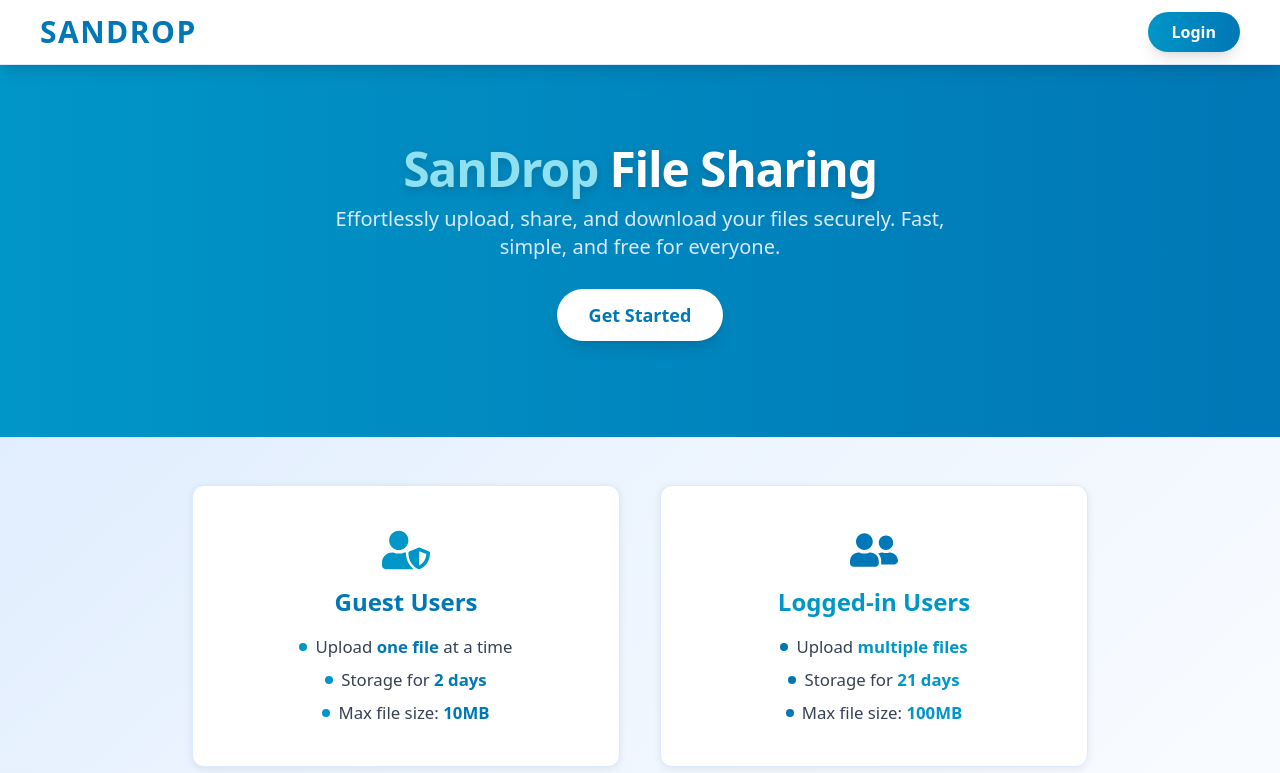
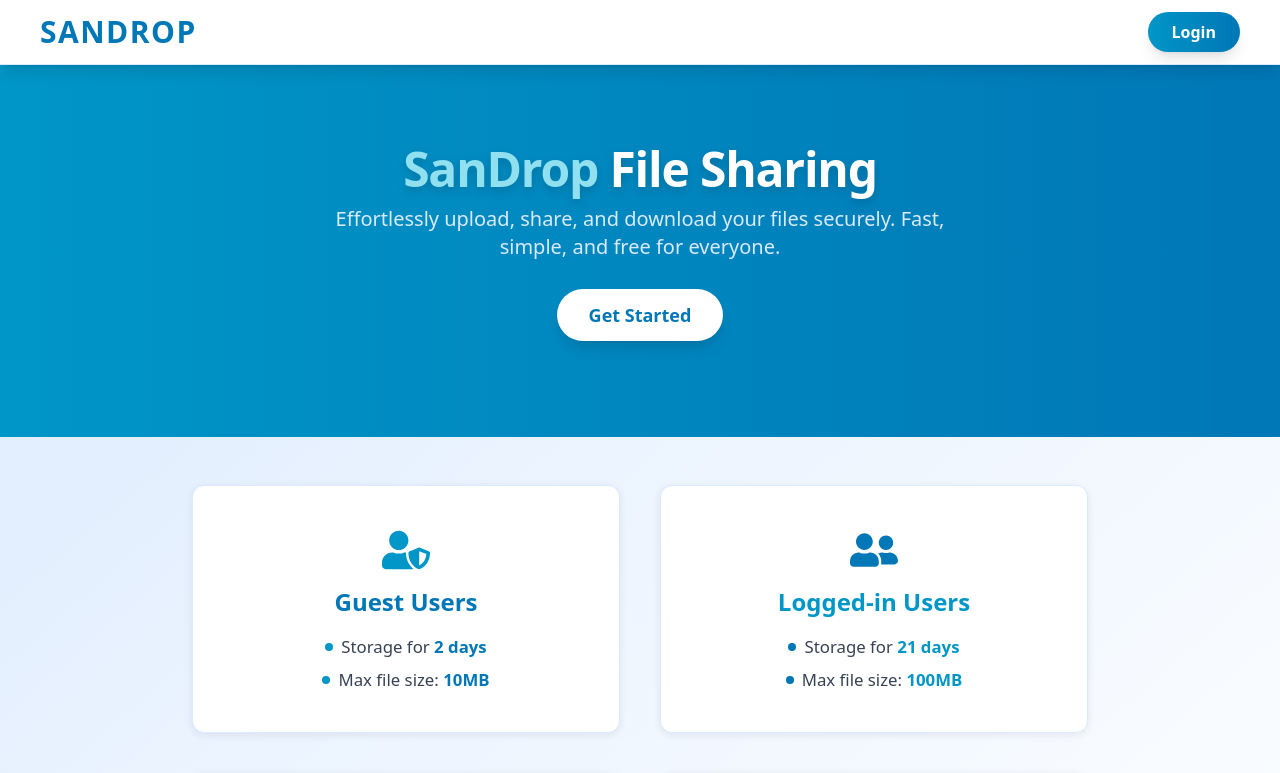
Before and after one commit to sandeshshinde30/SanDrop, a React (Vite) app: page / in a window 1280 px wide. Shown: the top 773 px of the page. Built offline with nearby package versions, Linux system fonts and the light colour scheme.

Commit message:
Change in user policy

```diff
--- a/src/pages/homePage.jsx
+++ b/src/pages/homePage.jsx
@@ -27,10 +27,10 @@ function HomePage() {
             <FaUserShield className="text-5xl text-[#0096C7] mb-3" />
             <h3 className="text-2xl font-bold mb-2 text-[#0077B6]">Guest Users</h3>
             <ul className="w-full space-y-2 mt-2">
-              <li className="flex items-center gap-2 text-[1.05rem] text-gray-700 justify-center">
+              {/* <li className="flex items-center gap-2 text-[1.05rem] text-gray-700 justify-center">
                 <span className="inline-block w-2 h-2 bg-[#0096C7] rounded-full"></span>
                 <span>Upload <span className="font-semibold text-[#0077B6]">one file</span> at a time</span>
-              </li>
+              </li> */}
               <li className="flex items-center gap-2 text-[1.05rem] text-gray-700 justify-center">
                 <span className="inline-block w-2 h-2 bg-[#0096C7] rounded-full"></span>
                 <span>Storage for <span className="font-semibold text-[#0077B6]">2 days</span></span>
@@ -46,10 +46,10 @@ function HomePage() {
             <FaUserFriends className="text-5xl text-[#0077B6] mb-3" />
             <h3 className="text-2xl font-bold mb-2 text-[#0096C7]">Logged-in Users</h3>
             <ul className="w-full space-y-2 mt-2">
-              <li className="flex items-center gap-2 text-[1.05rem] text-gray-700 justify-center">
+              {/* <li className="flex items-center gap-2 text-[1.05rem] text-gray-700 justify-center">
                 <span className="inline-block w-2 h-2 bg-[#0077B6] rounded-full"></span>
                 <span>Upload <span className="font-semibold text-[#0096C7]">multiple files</span></span>
-              </li>
+              </li> */}
               <li className="flex items-center gap-2 text-[1.05rem] text-gray-700 justify-center">
                 <span className="inline-block w-2 h-2 bg-[#0077B6] rounded-full"></span>
                 <span>Storage for <span className="font-semibold text-[#0096C7]">21 days</span></span>
```
Also changed, not shown: 1 other file (tests, documents, lock files or other folders).
